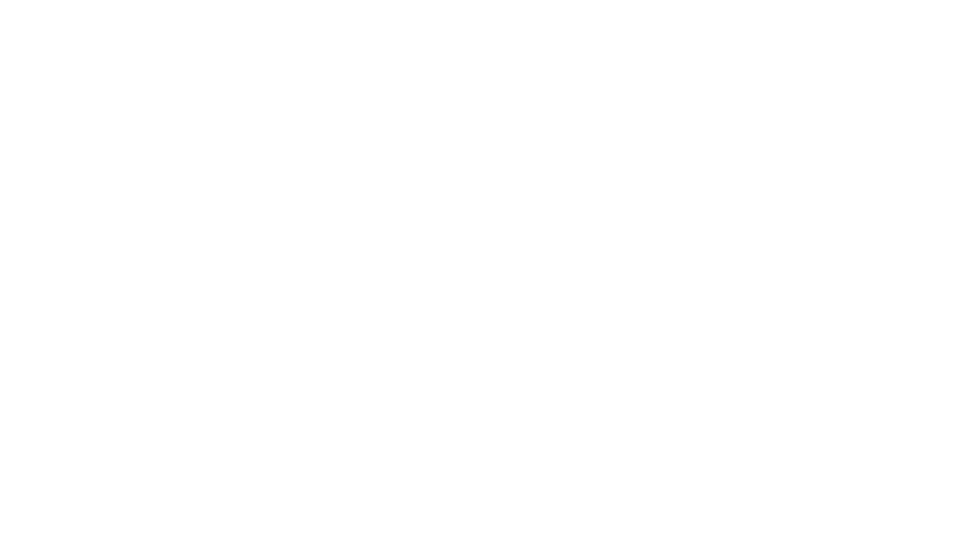
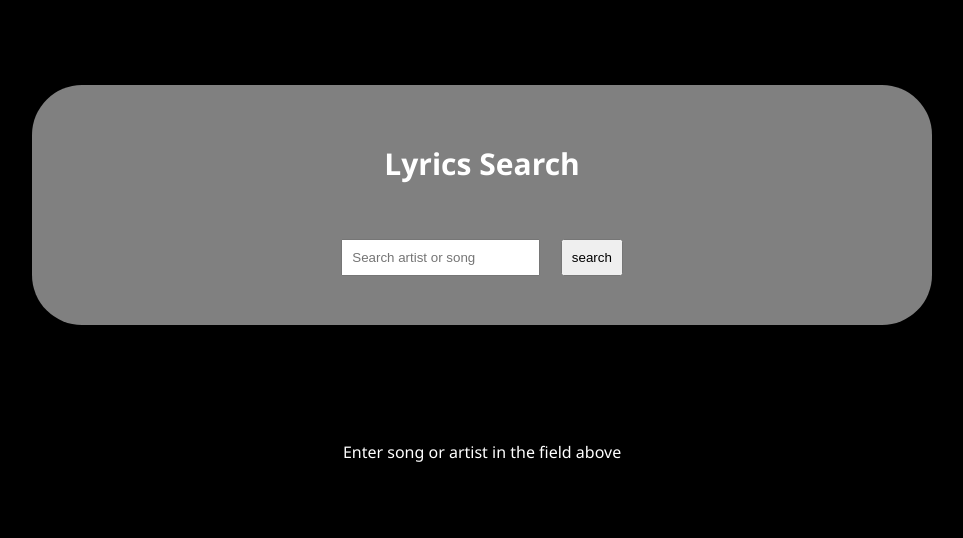
Before and after one commit to sophiadelarosa/Music-Discovery-App, a plain HTML site: page lyrics.html in a window 1280 px wide. Shown: the whole page, without its empty margins (53-1016 px from the left). Drawn offline with Linux system fonts and the light colour scheme.

Commit message:
Updated HTML & CSS for the lyrics part

```diff
--- a/assets for lyrics/style.css
+++ b/assets for lyrics/style.css
@@ -0,0 +1,92 @@
+* {
+    margin: 1%;
+    padding: 1%;
+    box-sizing: border-box;
+}
+
+html {
+    font-size: 10px;
+}
+
+body {
+    font-family: 'Segoe UI', Tahoma, Geneva, Verdana, sans-serif;
+    background-color: black;
+    color: white;
+}
+
+body::after{
+
+    content:"";
+    position: fixed;
+    top: 0;
+    left: 100%;
+    height: 100%;
+    width: 900px;
+    background: black;
+    color:white;
+    z-index:-1;
+    transform: translateX(-50%)
+
+}
+
+p{
+    font-size: 1.6rem;
+    line-height: 1.5;
+}
+
+.container {
+    max-width: 900px;
+    margin: 0, auto;
+    padding: 0 20px;
+}
+
+header .container{
+    padding: 4rem 0;
+    text-align: center;
+    background-color: gray;
+    border-radius: 5rem;
+    margin-bottom: 2rem;
+}
+
+header h1{
+    font-size: 3rem;
+    color: white;
+    padding-bottom: 1rem;
+
+}
+
+form input,
+form button{
+    outline: none;
+    border: none;
+    padding: 1rem;
+    font-size:  2;
+    font-family: 'Segoe UI', Tahoma, Geneva, Verdana, sans-serif;
+}
+
+form input{
+    width: 50%;
+    border-radius: 2rem;
+    margin-right: 3px;
+    border-bottom: 3px solid var(--color-primary);
+}
+
+form button{
+    color: white;
+    border: 1px solid trasparent;
+    border-radius: 3px;
+    cursor: pointer;
+    transition: all .2s;
+}
+
+form button:hover{
+    border: 2px solid white;
+}
+
+section .container{
+    display: block;
+    margin-right: 0 auto;
+    text-align: center;
+    color: white;
+    padding: 3rem 0;
+}
--- a/lyrics.html
+++ b/lyrics.html
@@ -4,9 +4,29 @@
     <meta charset="UTF-8">
     <meta http-equiv="X-UA-Compatible" content="IE=edge">
     <meta name="viewport" content="width=device-width, initial-scale=1.0">
+    <link rel="stylesheet" href="./assets for lyrics/style.css">
     <title>Lyrics</title>
 </head>
 <body>
+    <header>
+        <div class="container">
+            <h1>Lyrics Search</h1>
+            <form action="" id="form"></form>
+                <input type="text" placeholder="Search artist or song" id="search">
+                <button>search</button>
 
+        </div>
+
+    </header>
+
+    <section>
+        <div class="container" id="result">
+            <p>Enter song or artist in the field above</p>
+
+        </div>
+
+    </section>
+
+   <script src="./assets for lyrics/script.js"></script>
 </body>
 </html
```
